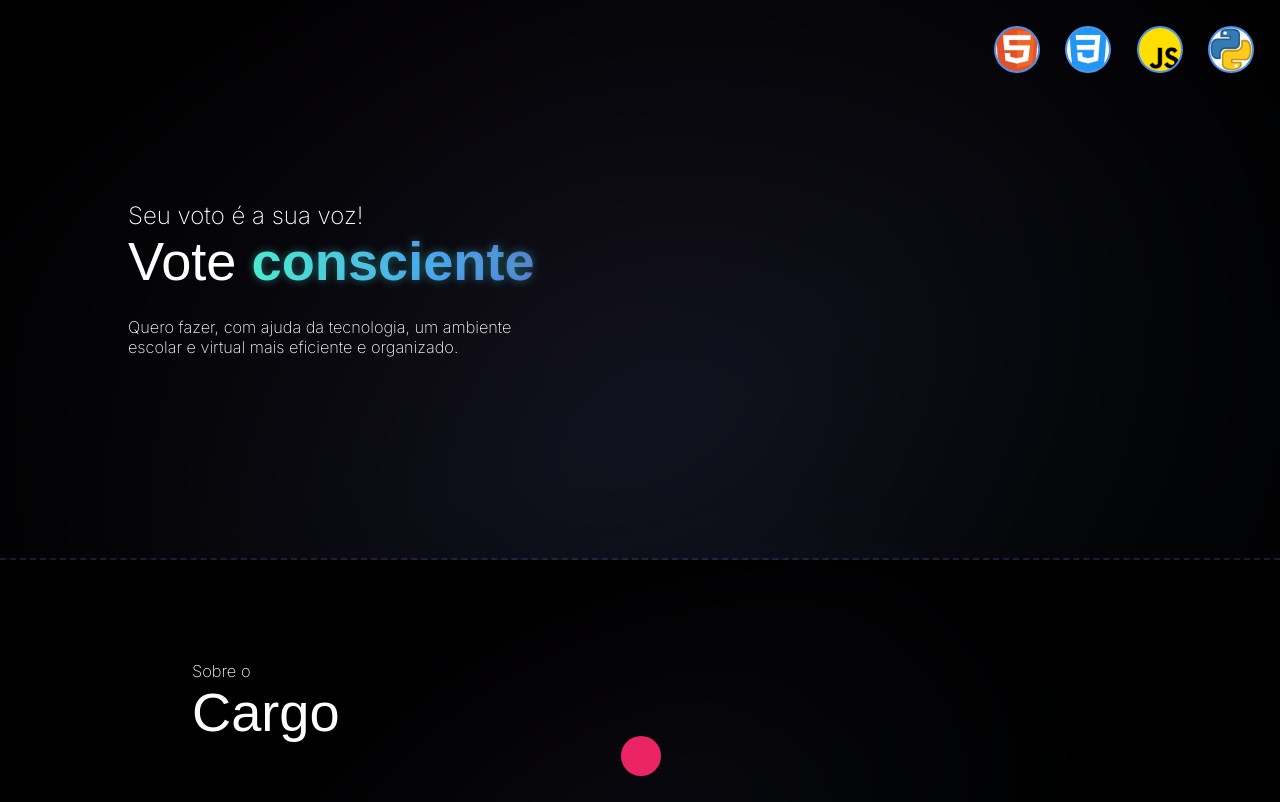
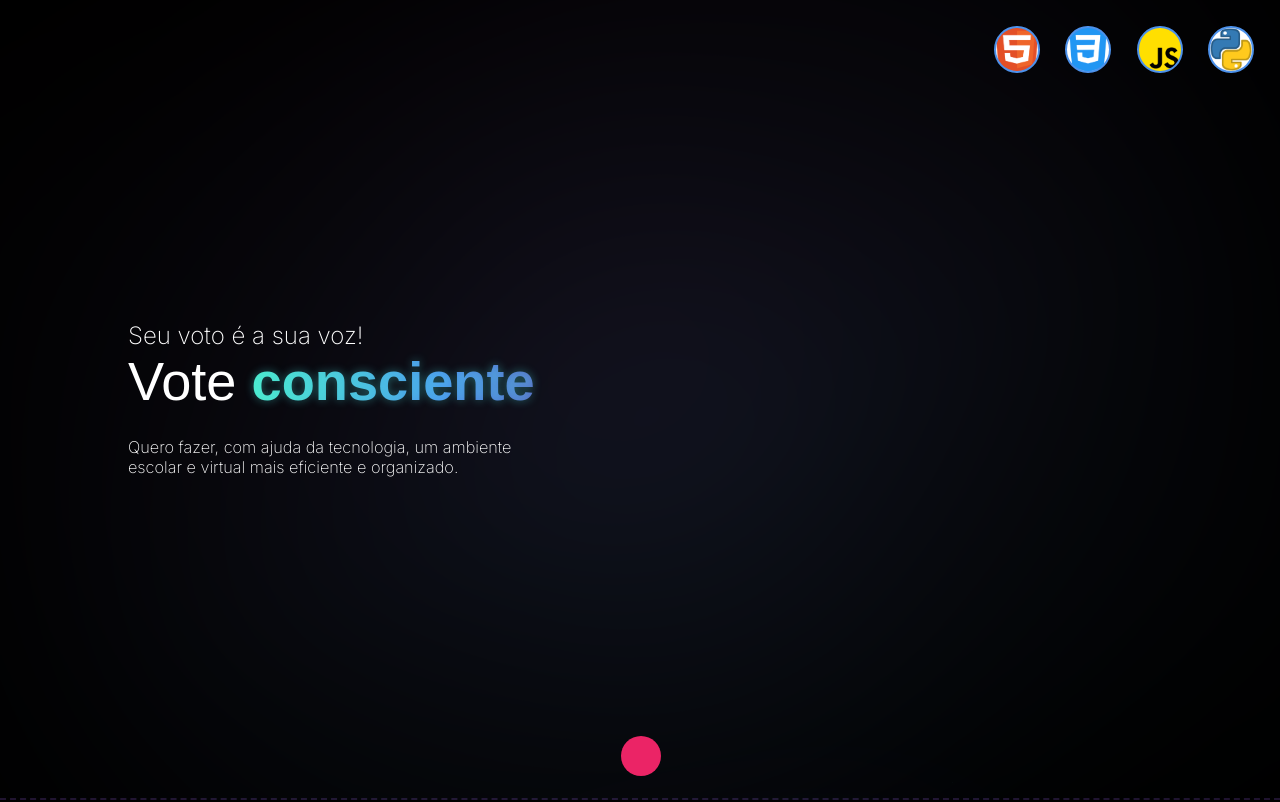
Before and after one commit to GWilliamF/GW-25, a plain HTML site: page index.html in a window 1280 px wide. Shown: the top 802 px of the page. Drawn offline with Linux system fonts and the light colour scheme.

Commit message:
Update style.css
update

```diff
--- a/style.css
+++ b/style.css
@@ -76,6 +76,8 @@ body, html {
     display: flex;
     justify-content: center;
     align-items: center;
+    height:100vh;
+    height:100svh;
 }
 #sect2 {
     justify-content: center;
```
